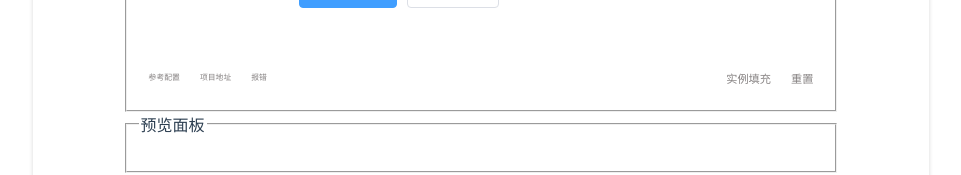
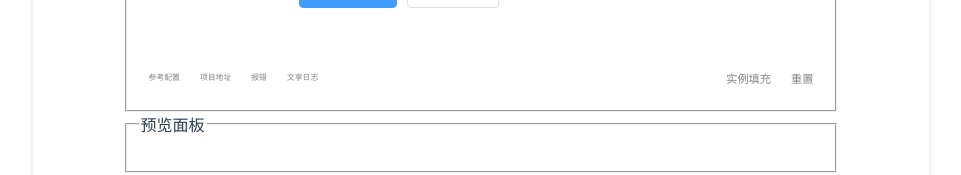
Before and after one commit to xdoer/WebSpiderPanel, a Vue app: page /crawl#/crawl in a window 1280 px wide. Shown: the part 591-766 px from the top of the page, without its empty margins (159-1120 px from the left). Built offline with nearby package versions, Linux system fonts and the light colour scheme.

Commit message:
添加博客链接

```diff
--- a/src/components/WebSpider.vue
+++ b/src/components/WebSpider.vue
@@ -71,6 +71,7 @@
           <span><a href="https://www.docmobile.cn/artical_detiail/luckyhh/1528369921460" target="_blank">参考配置</a></span>
           <span><a href="https://github.com/LuckyHH/WebSpider" target="_blank" rel="noopener noreferrer">项目地址</a></span>
           <span><a href="https://github.com/LuckyHH/WebSpider/issues" target="_blank" rel="noopener noreferrer">报错</a></span>
+          <span><a href="https://www.docmobile.cn" target="_blank" rel="noopener noreferrer">文享日志</a></span>
         </div>
         <div class="nav-btn-right">
           <span @click="onInstanceFill">实例填充</span>
```
